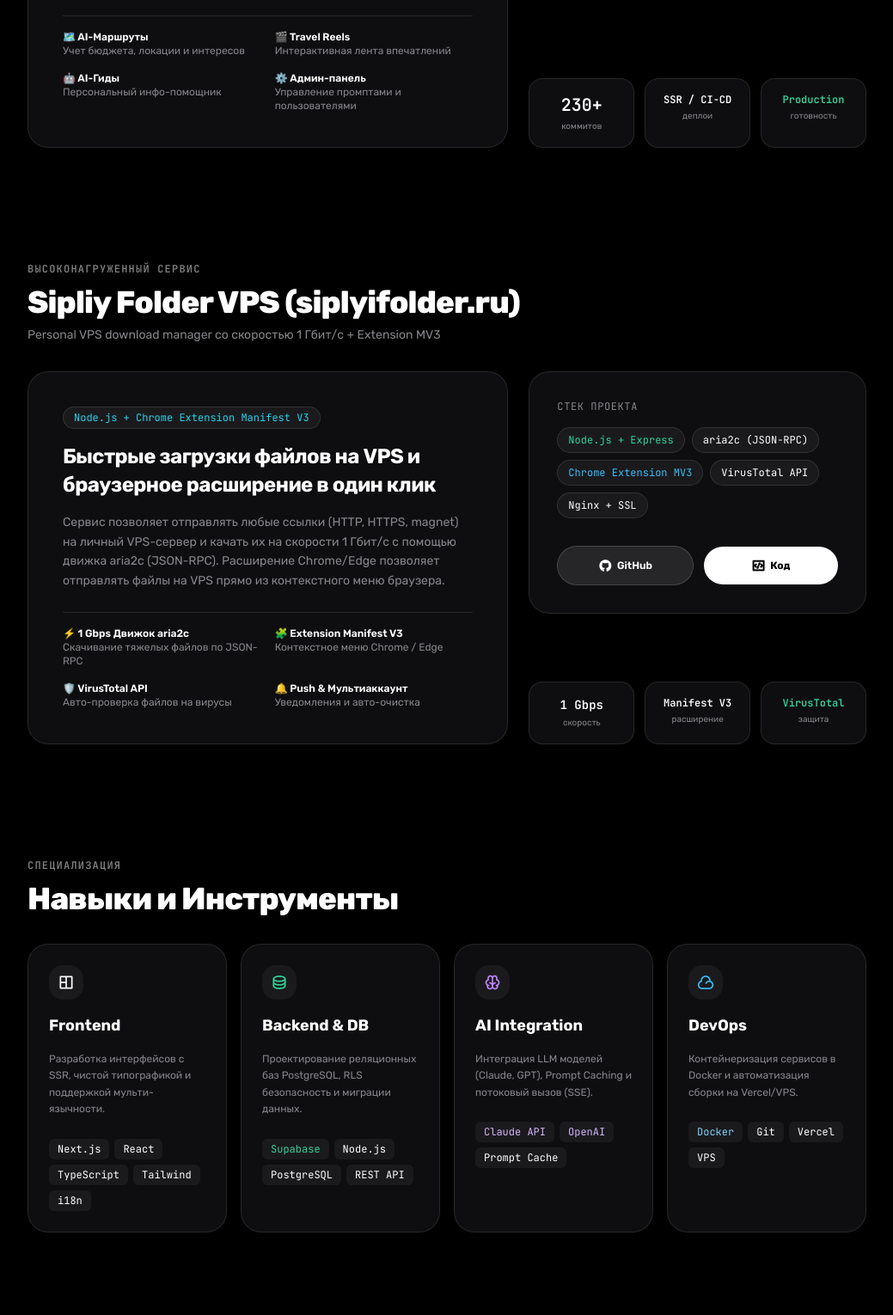
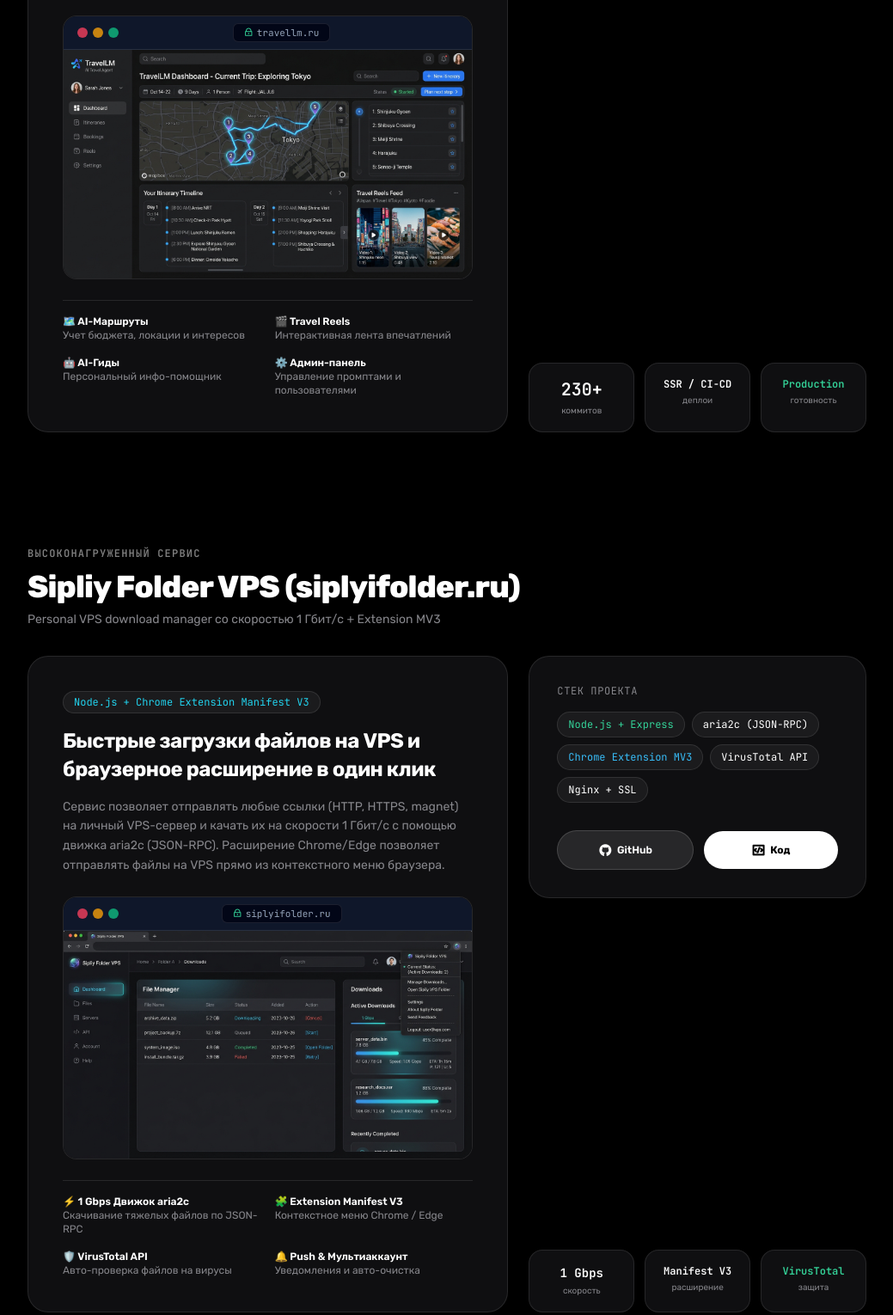
Before and after one commit to xf1st/xf1st, a plain HTML site: page index.html in a window 1280 px wide. Shown: the part 1162-2692 px from the top of the page at 86% size, without its empty margins (120-1159 px from the left). Drawn offline with nearby package versions, Linux system fonts and the light colour scheme.

Commit message:
Add UI preview screenshots for TravelLM and Sipliy Folder VPS

```diff
--- a/index.html
+++ b/index.html
@@ -4,7 +4,7 @@
 <head>
     <meta charset="UTF-8">
     <meta name="viewport" content="width=device-width, initial-scale=1.0">
-    <meta name="description" content="xf1st — Full-Stack Developer & AI Integration Engineer. Создатель TravelLM и Sipliy Folder VPS. Next.js, Supabase, Node.js, LLM API.">
+    <meta name="description" content="xf1st — Full-Stack Developer & AI Integration Engineer. Создатель TravelLM (.ru) и Sipliy Folder VPS (siplyifolder.ru). Next.js, Supabase, Node.js, LLM API.">
     <meta name="author" content="xf1st">
     <title>xf1st — Full-Stack & AI Integration Engineer</title>
 
@@ -57,7 +57,7 @@
 
         /* Apple Brutal Bento Card */
         .apple-bento {
-            background: rgba(18, 18, 21, 0.8);
+            background: rgba(18, 18, 21, 0.85);
             border: 1px solid rgba(255, 255, 255, 0.1);
             backdrop-filter: blur(20px);
             -webkit-backdrop-filter: blur(20px);
@@ -75,6 +75,22 @@
             background: linear-gradient(180deg, #ffffff 0%, #a1a1a6 100%);
             -webkit-background-clip: text;
             -webkit-text-fill-color: transparent;
+        }
+
+        /* UI Browser Frame */
+        .browser-frame {
+            background-color: #09090b;
+            border: 1px solid rgba(255, 255, 255, 0.12);
+            border-radius: 16px;
+            overflow: hidden;
+        }
+
+        .browser-frame img {
+            transition: transform 0.5s ease;
+        }
+
+        .browser-frame:hover img {
+            transform: scale(1.02);
         }
 
         /* Custom Scrollbar */
@@ -192,6 +208,25 @@
                         </p>
                     </div>
 
+                    <!-- Apple UI Browser Mockup -->
+                    <div class="browser-frame mt-2">
+                        <div class="px-4 py-2 bg-slate-900 border-b border-white/10 flex items-center justify-between">
+                            <div class="flex items-center space-x-1.5">
+                                <span class="w-3 h-3 rounded-full bg-rose-500/80"></span>
+                                <span class="w-3 h-3 rounded-full bg-amber-500/80"></span>
+                                <span class="w-3 h-3 rounded-full bg-emerald-500/80"></span>
+                            </div>
+                            <div class="text-[11px] font-mono text-slate-400 bg-slate-950 px-3 py-0.5 rounded-md border border-white/10 flex items-center space-x-1">
+                                <i class="ri-lock-line text-emerald-400"></i>
+                                <span>travellm.ru</span>
+                            </div>
+                            <div class="w-4"></div>
+                        </div>
+                        <div class="overflow-hidden">
+                            <img src="assets/img/travellm-preview.jpg" alt="TravelLM Dashboard Interface Preview" class="w-full h-auto object-cover">
+                        </div>
+                    </div>
+
                     <div class="grid grid-cols-1 sm:grid-cols-2 gap-4 pt-4 border-t border-white/10 text-xs text-[#86868b]">
                         <div class="space-y-1">
                             <span class="text-white font-semibold block">🗺️ AI-Маршруты</span>
@@ -279,6 +314,25 @@
                         <p class="text-sm text-[#86868b] leading-relaxed">
                             Сервис позволяет отправлять любые ссылки (HTTP, HTTPS, magnet) на личный VPS-сервер и качать их на скорости 1 Гбит/с с помощью движка aria2c (JSON-RPC). Расширение Chrome/Edge позволяет отправлять файлы на VPS прямо из контекстного меню браузера.
                         </p>
+                    </div>
+
+                    <!-- Apple UI Browser Mockup -->
+                    <div class="browser-frame mt-2">
+                        <div class="px-4 py-2 bg-slate-900 border-b border-white/10 flex items-center justify-between">
+                            <div class="flex items-center space-x-1.5">
+                                <span class="w-3 h-3 rounded-full bg-rose-500/80"></span>
+                                <span class="w-3 h-3 rounded-full bg-amber-500/80"></span>
+                                <span class="w-3 h-3 rounded-full bg-emerald-500/80"></span>
+                            </div>
+                            <div class="text-[11px] font-mono text-slate-400 bg-slate-950 px-3 py-0.5 rounded-md border border-white/10 flex items-center space-x-1">
+                                <i class="ri-lock-line text-emerald-400"></i>
+                                <span>siplyifolder.ru</span>
+                            </div>
+                            <div class="w-4"></div>
+                        </div>
+                        <div class="overflow-hidden">
+                            <img src="assets/img/siplyifolder-preview.jpg" alt="Sipliy Folder VPS Web UI Interface Preview" class="w-full h-auto object-cover">
+                        </div>
                     </div>
 
                     <div class="grid grid-cols-1 sm:grid-cols-2 gap-4 pt-4 border-t border-white/10 text-xs text-[#86868b]">
```
Also changed, not shown: assets/img/siplyifolder-preview.jpg (added), assets/img/travellm-preview.jpg (added).
